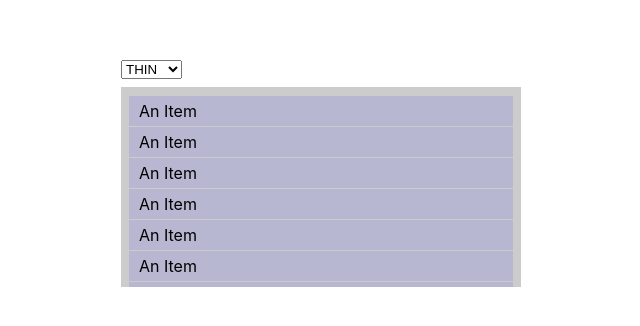
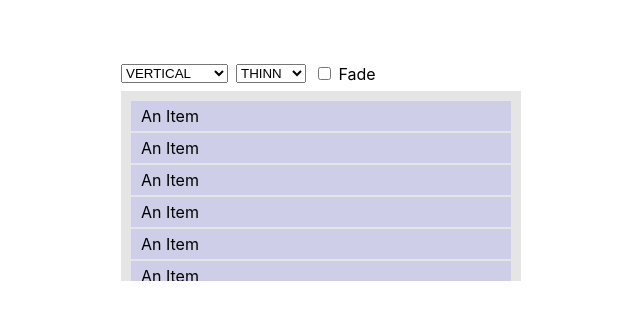
Before and after one commit to amadeus/experiment-cross-platform-scrollers, a React (Create React App) app: page / in a window 1280 px wide. Shown: the part 228-554 px from the top of the page, without its empty margins (319-959 px from the left). Built offline with nearby package versions, Linux system fonts and the light colour scheme.

Commit message:
First pass at simple scroller API

```diff
--- a/src/App.js
+++ b/src/App.js
@@ -1,7 +1,26 @@
-import React, {useState, useRef, useEffect} from 'react';
+// @flow strict
+import React, {useState} from 'react';
 import classNames from 'classnames';
-import Scroller, {ScrollbarSizes} from './Scroller';
+import Scroller, {Themes, Orientations} from './Scroller';
 import styles from './App.module.css';
+
+type SelectProps<Value> = {|
+  value: Value,
+  setValue: Value => mixed,
+  base: {[key: string]: Value, ...},
+|};
+
+function Select<Value>({value, setValue, base}: SelectProps<Value>) {
+  return (
+    <select value={value} onChange={({currentTarget}) => setValue(currentTarget.value)} className={styles.select}>
+      {Object.keys(base).map(key => (
+        <option value={base[key]} key={key}>
+          {key}
+        </option>
+      ))}
+    </select>
+  );
+}
 
 // There are a few various contexts we need to be able to support
 // * Chrome - supports custom scrollbar styles which automatically pad the
@@ -15,55 +34,32 @@ import styles from './App.module.css';
 // otherwise we need to add additional padding to account for the scrollbar
 
 export default () => {
-  const ref = useRef(null);
-  const [size, setSize] = useState(ScrollbarSizes.THIN);
-
-  useEffect(() => {
-    const {current} = ref;
-    console.log('current imperative api is', current);
-  });
-
+  const [orientation, setOrientation] = useState<$Values<typeof Orientations>>(Orientations.VERTICAL);
+  const [theme, setTheme] = useState<$Values<typeof Themes>>(Themes.THINN);
+  const [fade, setFade] = useState<boolean>(false);
   return (
     <>
-      <select value={size} onChange={({currentTarget}) => setSize(currentTarget.value)} className={styles.select}>
-        {Object.keys(ScrollbarSizes).map(size => (
-          <option value={size} key={size}>
-            {size}
-          </option>
+      <div className={styles.tools}>
+        <Select value={orientation} setValue={setOrientation} base={Orientations} />
+        <Select value={theme} setValue={setTheme} base={Themes} />
+        <label>
+          <input type="checkbox" value={fade} onChange={({currentTarget}) => setFade(currentTarget.checked)} /> Fade
+        </label>
+      </div>
+      <Scroller
+        fade={fade}
+        theme={theme}
+        orientation={orientation}
+        className={classNames({
+          [styles.container]: true,
+          [styles.vertical]: orientation === Orientations.VERTICAL,
+          [styles.horizontal]: orientation === Orientations.HORIZONTAL,
+        })}>
+        {new Array(25).fill(null).map((_, key) => (
+          <div className={styles.item} key={key}>
+            An Item
+          </div>
         ))}
-      </select>
-      <Scroller
-        ref={ref}
-        className={classNames(styles.container, {
-          [styles.thin]: size === ScrollbarSizes.THIN,
-          [styles.auto]: size === ScrollbarSizes.AUTO,
-        })}
-        type={size}
-        fade>
-        <div className={styles.item}>An Item</div>
-        <div className={styles.item}>An Item</div>
-        <div className={styles.item}>An Item</div>
-        <div className={styles.item}>An Item</div>
-        <div className={styles.item}>An Item</div>
-        <div className={styles.item}>An Item</div>
-        <div className={styles.item}>An Item</div>
-        <div className={styles.item}>An Item</div>
-        <div className={styles.item}>An Item</div>
-        <div className={styles.item}>An Item</div>
-        <div className={styles.item}>An Item</div>
-        <div className={styles.item}>An Item</div>
-        <div className={styles.item}>An Item</div>
-        <div className={styles.item}>An Item</div>
-        <div className={styles.item}>An Item</div>
-        <div className={styles.item}>An Item</div>
-        <div className={styles.item}>An Item</div>
-        <div className={styles.item}>An Item</div>
-        <div className={styles.item}>An Item</div>
-        <div className={styles.item}>An Item</div>
-        <div className={styles.item}>An Item</div>
-        <div className={styles.item}>An Item</div>
-        <div className={styles.item}>An Item</div>
-        <div className={styles.item}>An Item</div>
       </Scroller>
     </>
   );
--- a/src/App.module.css
+++ b/src/App.module.css
@@ -1,23 +1,38 @@
+:root {
+  --thumb-color: #202225;
+  --track-color: #2f3136;
+  --thumb-border-color: #4f545c;
+  --scroller-bg: rgba(0, 0, 0, 0.1);
+}
+
 .container {
   width: 400px;
-  height: 200px;
-  background-color: #ccc;
+  height: 190px;
+  padding: 9px;
+  background-color: var(--scroller-bg);
 }
 
-.thin {
-  padding: 8px;
+.vertical.container {
+  display: flex;
+  flex-direction: column;
 }
 
-.auto {
-  padding: 0 16px;
+.horizontal.container {
+  display: flex;
+  flex-direction: row;
 }
 
 .item {
+  margin: 1px;
   padding: 5px 10px;
   background-color: rgba(0, 0, 255, 0.1);
-  margin: 1px 0 1px;
 }
 
 .select {
   margin-bottom: 8px;
+  margin-right: 8px;
 }
+
+.tools {
+  display: flex;
+}
--- /dev/null
+++ b/src/ScrollbarTypes.module.css
@@ -0,0 +1,101 @@
+.nonee {
+  scrollbar-width: none;
+  -ms-overflow-style: none;
+}
+
+.nonee::-webkit-scrollbar {
+  background-color: transparent;
+  width: 0;
+  height: 0;
+}
+
+.thin,
+.thin:hover {
+  /* Firefox Styles */
+  scrollbar-width: thin;
+  scrollbar-color: var(--thumb-color) transparent;
+
+  /* Old Edge Styles */
+  -ms-overflow-style: none;
+}
+
+/* Chrome Styles */
+.thin::-webkit-scrollbar {
+  background-color: transparent;
+  width: 8px;
+  height: 8px;
+}
+
+.thin::-webkit-scrollbar-corner {
+  background-color: transparent;
+}
+
+.thin::-webkit-scrollbar-button {
+  display: none;
+  width: 0;
+  height: 0;
+}
+
+.thin::-webkit-scrollbar-track-piece {
+  background-color: transparent;
+}
+
+.thin::-webkit-scrollbar-thumb {
+  border: 2px solid transparent;
+  border-radius: 4px;
+  background-clip: padding-box;
+  background-color: var(--thumb-color);
+}
+
+.thin::-webkit-resizer {
+  width: 0;
+  height: 0;
+  display: none;
+}
+
+.thic {
+  /* Firefox Styles */
+  scrollbar-width: auto;
+  /* NOTE(amadeus): We will have to probably play around with various colors to
+   * find something that looks right */
+  scrollbar-color: var(--thumb-color) var(--track-color);
+}
+
+/* Chrome Styles */
+.thic::-webkit-scrollbar {
+  background-color: transparent;
+  width: 12px;
+  height: 12px;
+}
+
+.thic::-webkit-scrollbar-corner {
+  background-color: transparent;
+}
+
+.thic::-webkit-scrollbar-button {
+  display: none;
+  width: 0;
+  height: 0;
+}
+
+.thic::-webkit-scrollbar-track {
+  display: block;
+  background-color: var(--track-color);
+  border-radius: 6px;
+  border: 2px solid transparent;
+  background-clip: padding-box;
+}
+
+.thic::-webkit-scrollbar-thumb {
+  border-radius: 8px;
+  width: 8px;
+  border: 2px solid var(--thumb-border-color);
+  background-clip: border-box;
+  background-color: var(--thumb-color);
+}
+
+.thic::-webkit-resizer {
+  width: 0;
+  height: 0;
+  display: none;
+}
--- a/src/Scroller.js
+++ b/src/Scroller.js
@@ -1,83 +1,128 @@
-import React, {useState, useRef, useLayoutEffect, useImperativeHandle, forwardRef} from 'react';
+// @flow strict
+import React, {useRef, useLayoutEffect, type Node} from 'react';
 import classNames from 'classnames';
+import typeStyles from './ScrollbarTypes.module.css';
 import styles from './Scroller.module.css';
 
-export const ScrollbarSizes = Object.freeze({
-  NONE: 'NONE',
-  THIN: 'THIN',
-  AUTO: 'AUTO',
+export const Themes = Object.freeze({
+  THICC: 'THICC',
+  THINN: 'THINN',
+  NONEE: 'NONEE',
 });
 
-const getScrollbarWidth = (() => {
-  const Widths = {};
+type ThemeSpec = {|
+  key: string,
+  className: string,
+  verticalSize: number,
+  horizontalSize: number,
+|};
+
+export const ThemeSpecs: {[string]: ThemeSpec} = {};
+
+export function registerTheme(key: string, className: string) {
+  const {body} = document;
+  if (body == null) {
+    throw new Error('Scroller.registerTheme: This file must be sourced after the body has loaded');
+  }
+
   let el = document.createElement('div');
   let anotherEl = document.createElement('div');
   anotherEl.style.width = '800px';
   anotherEl.style.height = '800px';
   el.appendChild(anotherEl);
-  document.body.appendChild(el);
+  body.appendChild(el);
+  el.className = classNames(styles.testStyles, className);
 
-  // AUTO
-  el.className = classNames(styles.testStyles, styles.auto);
-  Widths[ScrollbarSizes.AUTO] = el.offsetWidth - el.clientWidth;
+  ThemeSpecs[key] = Object.freeze({
+    key,
+    className,
+    verticalSize: el.offsetWidth - el.clientWidth,
+    horizontalSize: el.offsetHeight - el.clientHeight,
+  });
+}
 
-  // THIN
-  el.className = classNames(styles.testStyles, styles.thin);
-  Widths[ScrollbarSizes.THIN] = el.offsetWidth - el.clientWidth;
+registerTheme(Themes.NONEE, typeStyles.nonee);
+registerTheme(Themes.THINN, typeStyles.thin);
+registerTheme(Themes.THICC, typeStyles.thic);
+console.log(ThemeSpecs);
 
-  // NONE
-  el.className = classNames(styles.testStyles, styles.none);
-  Widths[ScrollbarSizes.NONE] = el.offsetWidth - el.clientWidth;
+export const Orientations = Object.freeze({
+  VERTICAL: (styles.orientationVertical: 'VERTICAL'),
+  HORIZONTAL: (styles.orientationHorizontal: 'HORIZONTAL'),
+});
 
-  document.body.removeChild(el);
-  el = null;
-  anotherEl = null;
-  console.log('browser detected scrollbar sizes', Widths);
-  return type => Widths[type];
-})();
+function hasVerticalOrientation(orientation: $Values<typeof Orientations>): boolean {
+  return orientation === Orientations.VERTICAL;
+}
 
-function cleanupPadding(ref, type) {
-  const {current} = ref;
-  if (current == null) {
+function hasHorizontalOrientation(orientation: $Values<typeof Orientations>): boolean {
+  return orientation === Orientations.HORIZONTAL;
+}
+
+function cleanupPaddings(
+  scrollerRef: {|current: HTMLDivElement | null|},
+  paddingRef: {|current: HTMLDivElement | null|},
+  orientation: $Values<typeof Orientations> = Orientations.VERTICAL,
+  specs: ThemeSpec
+) {
+  const {current: scroller} = scrollerRef;
+  if (scroller == null) {
     return;
   }
-  current.style.paddingRight = '';
-  const computedStyle = window.getComputedStyle(current);
-  const paddingRight = parseInt(computedStyle.getPropertyValue('padding-right'), 10);
-  const scrollbarWidth = getScrollbarWidth(type);
-  current.style.paddingRight = `${Math.max(0, paddingRight - scrollbarWidth)}px`;
+  const computedStyle = window.getComputedStyle(scroller);
+  scroller.style.paddingRight = '';
+  scroller.style.paddingBottom = '';
+  if (hasVerticalOrientation(orientation)) {
+    const paddingRight = parseInt(computedStyle.getPropertyValue('padding-right'), 10);
+    const scrollbarWidth = specs.verticalSize;
+    scroller.style.paddingRight = `${Math.max(0, paddingRight - scrollbarWidth)}px`;
+    const {current} = paddingRef;
+    if (current != null) {
+      current.style.height = `${parseInt(computedStyle.getPropertyValue('padding-bottom'), 10)}px`;
+      scroller.style.paddingBottom = '0';
+    }
+  }
+  if (hasHorizontalOrientation(orientation)) {
+    const paddingBottom = parseInt(computedStyle.getPropertyValue('padding-bottom'), 10);
+    const scrollbarHeight = specs.horizontalSize;
+    scroller.style.paddingBottom = `${Math.max(0, paddingBottom - scrollbarHeight)}px`;
+    const {current} = paddingRef;
+    if (current) {
+      current.style.width = `${parseInt(computedStyle.getPropertyValue('padding-right'), 10)}px`;
+      scroller.style.paddingRight = '0';
+    }
+  }
 }
 
-function Scroller({children, className, type, fade = false}, ref) {
-  const scroller = useRef(null);
+type ScrollerProps = {|
+  children: Node,
+  theme: string,
+  fade?: boolean,
+  orientation?: $Values<typeof Orientations>,
+  className?: ?string,
+|};
 
-  // Fix side padding
-  useLayoutEffect(() => cleanupPadding(scroller, type), [type, className]);
-
-  // Fixes for FF and Edge - bottom padding
-  // const [paddingBottom, setPaddingBottom] = useState(null);
-  // useLayoutEffect(() => {
-  //   const paddingBottom = parseInt(computedStyle.getPropertyValue('padding-bottom'), 10);
-  //   setPaddingBottom(paddingBottom);
-  // })
-
-  // Scroller API - fill out with more features
-  useImperativeHandle(ref, () => ({getScrollerNode: () => scroller.current}), []);
-
+function Scroller({children, theme, className, fade = false, orientation = Orientations.VERTICAL}: ScrollerProps) {
+  const scroller = useRef<HTMLDivElement | null>(null);
+  const paddingRef = useRef<HTMLDivElement | null>(null);
+  const specs = ThemeSpecs[theme];
+  if (specs == null) {
+    throw new Error(`Scroller: Invalid theme specified: ${theme}`);
+  }
+  useLayoutEffect(() => cleanupPaddings(scroller, paddingRef, orientation, specs), [specs, orientation, className]);
   return (
     <div
       ref={scroller}
-      className={classNames(styles.container, className, {
-        [styles.none]: type === ScrollbarSizes.NONE,
-        [styles.thin]: type === ScrollbarSizes.THIN,
-        [styles.auto]: type === ScrollbarSizes.AUTO,
+      className={classNames(className, {
+        [styles.container]: true,
+        [specs.className]: true,
+        [orientation]: true,
         [styles.fade]: fade,
       })}>
       {children}
-      {/* This is an FF and Edge fix, and not sure if we should include it */}
-      {/* <div className={styles.padding} style={{height: paddingBottom}} /> */}
+      <div ref={paddingRef} className={styles.scrollablePadding} />
     </div>
   );
 }
 
-export default forwardRef(Scroller);
+export default Scroller;
--- a/src/Scroller.module.css
+++ b/src/Scroller.module.css
@@ -1,39 +1,29 @@
 .container {
   position: relative;
-  overflow-y: scroll;
-  overflow-x: hidden;
+  /* NOTE(amadeus): This is required so that background color/images bleed
+   * underneatch scrollbars on macOS */
+  background-clip: border-box;
   box-sizing: border-box;
-  background-clip: padding-box;
-
-  scrollbar-color: rgba(0, 0, 0, 0.2) transparent;
 }
 
-.padding {
-  width: 1px;
-  position: absolute;
-  pointer-events: none;
+.orientationVertical {
+  overflow-x: hidden;
+  overflow-y: scroll;
 }
 
-.container::-webkit-scrollbar-track-piece {
-  background-color: transparent;
+.orientationHorizontal {
+  overflow-x: scroll;
+  overflow-y: hidden;
+  /* NOTE(amadeus): This is a pretty damn cool feature - I wish Chrome and FF
+   * supported it */
+  -ms-scroll-translation: vertical-to-horizontal;
 }
 
-.container::-webkit-scrollbar-track {
-  background: inherit;
-}
-
-.container::-webkit-scrollbar-thumb {
-  background-clip: padding-box;
-  background-color: rgba(0, 0, 0, 0.2);
-}
-
-.container::-webkit-scrollbar-button {
-  width: 0;
-  height: 0;
-}
-.container::-webkit-scrollbar-corner {
-  width: 0;
-  height: 0;
+.scrollablePadding {
+  pointer-events: none;
+  width: 1px;
+  height: 1px;
+  flex: 0 0 auto;
 }
 
 .testStyles {
@@ -42,55 +32,17 @@
   left: -999px;
   width: 400px;
   height: 400px;
-  overflow-y: scroll;
+  overflow: scroll !important;
 }
 
 .fade::-webkit-scrollbar-thumb {
   visibility: hidden;
 }
+
 .fade:hover::-webkit-scrollbar-thumb {
   visibility: visible;
 }
 
-.fade {
-  scrollbar-color: transparent transparent;
-  /* may not be worth Edge support since it becomes chromium soon */
-  /* -ms-overflow-style: none; */
+.fade:not(:hover) {
+  scrollbar-color: transparent transparent !important;
 }
-.fade:hover {
-  scrollbar-color: rgba(0, 0, 0, 0.2) #ccc;
-  /* -ms-overflow-style: scrollbar; */
-}
-
-.auto {
-  scrollbar-width: auto;
-}
-
-.auto::-webkit-scrollbar {
-  width: 16px;
-  /* height: 16px; */
-}
-.auto::-webkit-scrollbar-thumb {
-  border: 4px solid transparent;
-  border-radius: 8px;
-}
-
-.none {
-  scrollbar-width: none;
-}
-.none::-webkit-scrollbar {
-  width: 0;
-}
-
-.thin {
-  scrollbar-width: thin;
-}
-.thin::-webkit-scrollbar {
-  width: 8px;
-  /* height: 8px; */
-}
-.thin::-webkit-scrollbar-thumb {
-  width: 4px;
-  border-radius: 4px;
-  border: 2px solid transparent;
-}
--- a/src/index.css
+++ b/src/index.css
@@ -12,9 +12,6 @@ body {
   padding: 0;
   font-family: -apple-system, BlinkMacSystemFont, 'Segoe UI', 'Roboto', 'Oxygen', 'Ubuntu', 'Cantarell', 'Fira Sans',
     'Droid Sans', 'Helvetica Neue', sans-serif;
-  -webkit-font-smoothing: antialiased;
-  -moz-osx-font-smoothing: grayscale;
-
   display: flex;
   justify-content: center;
   align-items: center;
--- a/src/index.js
+++ b/src/index.js
@@ -1,12 +1,8 @@
+// @flow strict
 import React from 'react';
 import ReactDOM from 'react-dom';
 import './index.css';
 import App from './App';
-import * as serviceWorker from './serviceWorker';
 
-ReactDOM.render(<App />, document.getElementById('root'));
-
-// If you want your app to work offline and load faster, you can change
-// unregister() to register() below. Note this comes with some pitfalls.
-// Learn more about service workers: http://bit.ly/CRA-PWA
-serviceWorker.unregister();
+const root = document.getElementById('root');
+root != null && ReactDOM.render(<App />, root);
```
Also changed, not shown: src/serviceWorker.js (deleted, +0 -135 lines), src/logo.svg (deleted), 1 other file (tests, documents, lock files or other folders).
